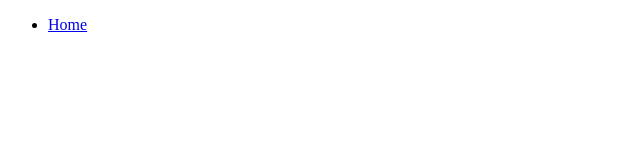
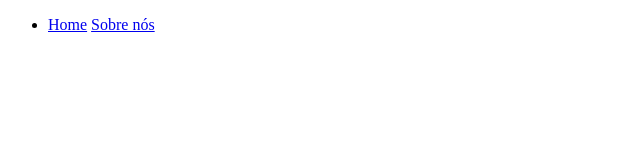
Before and after one commit to iGetSilly/Projeto-Landing-page, a plain HTML site: page index.html in a window 1280 px wide. Shown: the full height of the page, 0-640 px from the left. Drawn offline with Linux system fonts and the light colour scheme.

Commit message:
link sobre nos

```diff
--- a/index.html
+++ b/index.html
@@ -12,6 +12,7 @@
             <ul>
                 <li>
                     <a href="#">Home</a>
+                    <a href="#">Sobre nós</a>
                 </li>
             </ul>
         </div>
```
